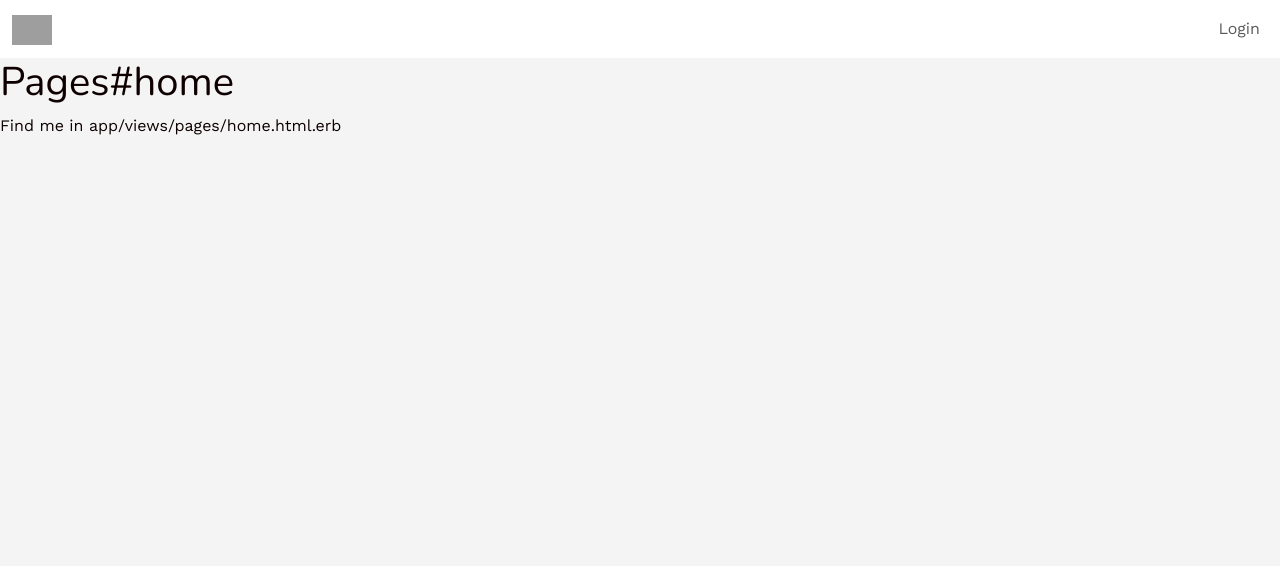
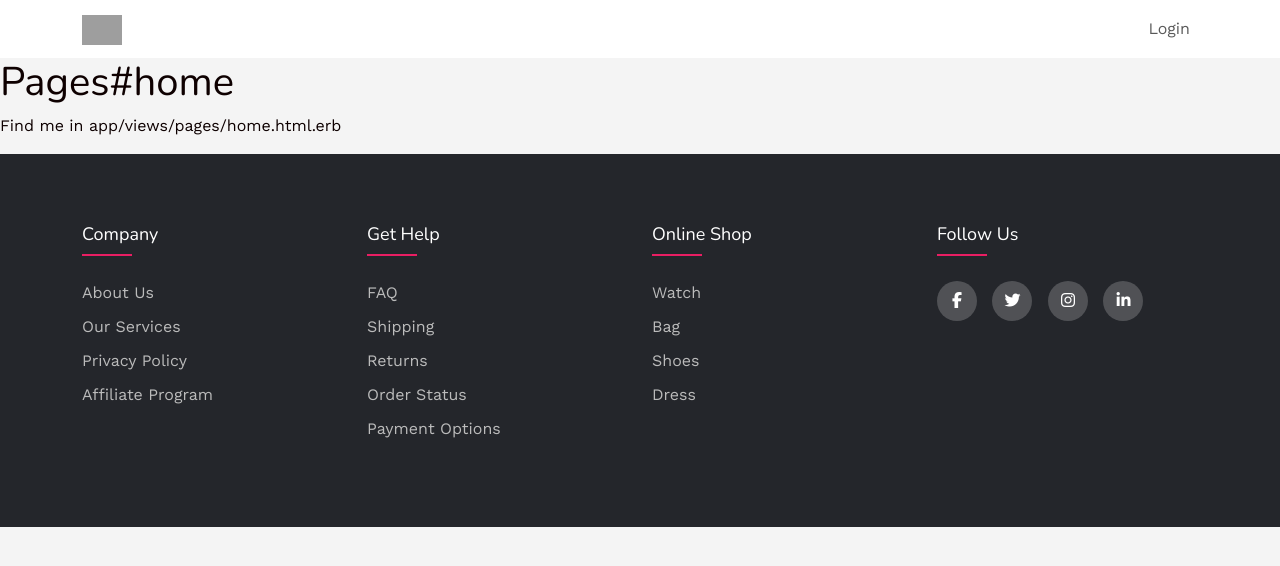
Before and after one commit to florent6001/sharethecars, a Rails app: page / in a window 1280 px wide. Shown: the top 566 px of the page. Run offline with Rails 7, Linux system fonts and the light colour scheme; style sheets or scripts are compiled from the project's sources; some libraries are stand-ins or nearby versions; grey boxes are pictures that could not be loaded.

Commit message:
navbar et footer nouveaux

```diff
--- /dev/null
+++ b/app/assets/stylesheets/components/_footer.scss
@@ -0,0 +1,67 @@
+@import url('https://fonts.googleapis.com/css2?family=Poppins:wght@300;400;500;600;700&display=swap');
+
+footer ul{
+  list-style: none;
+}
+
+.footer{
+  background-color: #24262b;
+    padding: 70px 0;
+}
+
+footer h4{
+  font-size: 18px;
+  color: #ffffff;
+  text-transform: capitalize;
+  margin-bottom: 35px;
+  font-weight: 500;
+  position: relative;
+}
+footer h4::before{
+  content: '';
+  position: absolute;
+  left:0;
+  bottom: -10px;
+  background-color: #e91e63;
+  height: 2px;
+  box-sizing: border-box;
+  width: 50px;
+}
+footer ul li:not(:last-child){
+  margin-bottom: 10px;
+}
+
+footer ul{
+  padding-left: 0px;
+}
+
+footer ul li a{
+  font-size: 16px;
+  text-transform: capitalize;
+  color: #ffffff;
+  text-decoration: none;
+  font-weight: 300;
+  color: #bbbbbb;
+  display: block;
+  transition: all 0.3s ease;
+}
+footer ul li a:hover{
+  color: #ffffff;
+  padding-left: 8px;
+}
+footer .social-links a{
+  display: inline-block;
+  height: 40px;
+  width: 40px;
+  background-color: rgba(255,255,255,0.2);
+  margin:0 10px 10px 0;
+  text-align: center;
+  line-height: 40px;
+  border-radius: 50%;
+  color: #ffffff;
+  transition: all 0.5s ease;
+}
+footer .social-links a:hover{
+  color: #24262b;
+  background-color: #ffffff;
+}
--- a/app/assets/stylesheets/components/_index.scss
+++ b/app/assets/stylesheets/components/_index.scss
@@ -3,3 +3,4 @@
 @import "avatar";
 @import "form_legend_clear";
 @import "navbar";
+@import "footer";
--- a/app/views/layouts/application.html.erb
+++ b/app/views/layouts/application.html.erb
@@ -13,7 +13,9 @@
   <body>
     <%= render "shared/navbar" %>
     <%= render "shared/flashes" %>
+    <%= yield %>
+    <%= render "shared/footer" %>
 
-    <%= yield %>
+
   </body>
 </html>
--- /dev/null
+++ b/app/views/shared/_footer.html.erb
@@ -0,0 +1,43 @@
+<footer class="footer">
+  <div class="container">
+    <div class="row">
+      <div class="col-md-3">
+        <h4>company</h4>
+        <ul>
+          <li><a href="#">about us</a></li>
+          <li><a href="#">our services</a></li>
+          <li><a href="#">privacy policy</a></li>
+          <li><a href="#">affiliate program</a></li>
+        </ul>
+      </div>
+      <div class="col-md-3">
+        <h4>get help</h4>
+        <ul>
+          <li><a href="#">FAQ</a></li>
+          <li><a href="#">shipping</a></li>
+          <li><a href="#">returns</a></li>
+          <li><a href="#">order status</a></li>
+          <li><a href="#">payment options</a></li>
+        </ul>
+      </div>
+      <div class="col-md-3">
+        <h4>online shop</h4>
+        <ul>
+          <li><a href="#">watch</a></li>
+          <li><a href="#">bag</a></li>
+          <li><a href="#">shoes</a></li>
+          <li><a href="#">dress</a></li>
+        </ul>
+      </div>
+      <div class="col-md-3">
+        <h4>follow us</h4>
+        <div class="social-links">
+          <a href="#"><i class="fab fa-facebook-f"></i></a>
+          <a href="#"><i class="fab fa-twitter"></i></a>
+          <a href="#"><i class="fab fa-instagram"></i></a>
+          <a href="#"><i class="fab fa-linkedin-in"></i></a>
+        </div>
+      </div>
+    </div>
+  </div>
+</footer>
--- a/app/views/shared/_navbar.html.erb
+++ b/app/views/shared/_navbar.html.erb
@@ -1,5 +1,5 @@
 <div class="navbar navbar-expand-sm navbar-light navbar-lewagon">
-  <div class="container-fluid">
+  <div class="container">
     <%= link_to root_path, class: "navbar-brand" do %>
       <%= image_tag "https://raw.githubusercontent.com/lewagon/fullstack-images/master/uikit/logo.png" %>
     <% end %>
```
Also changed, not shown: db/schema.rb.
